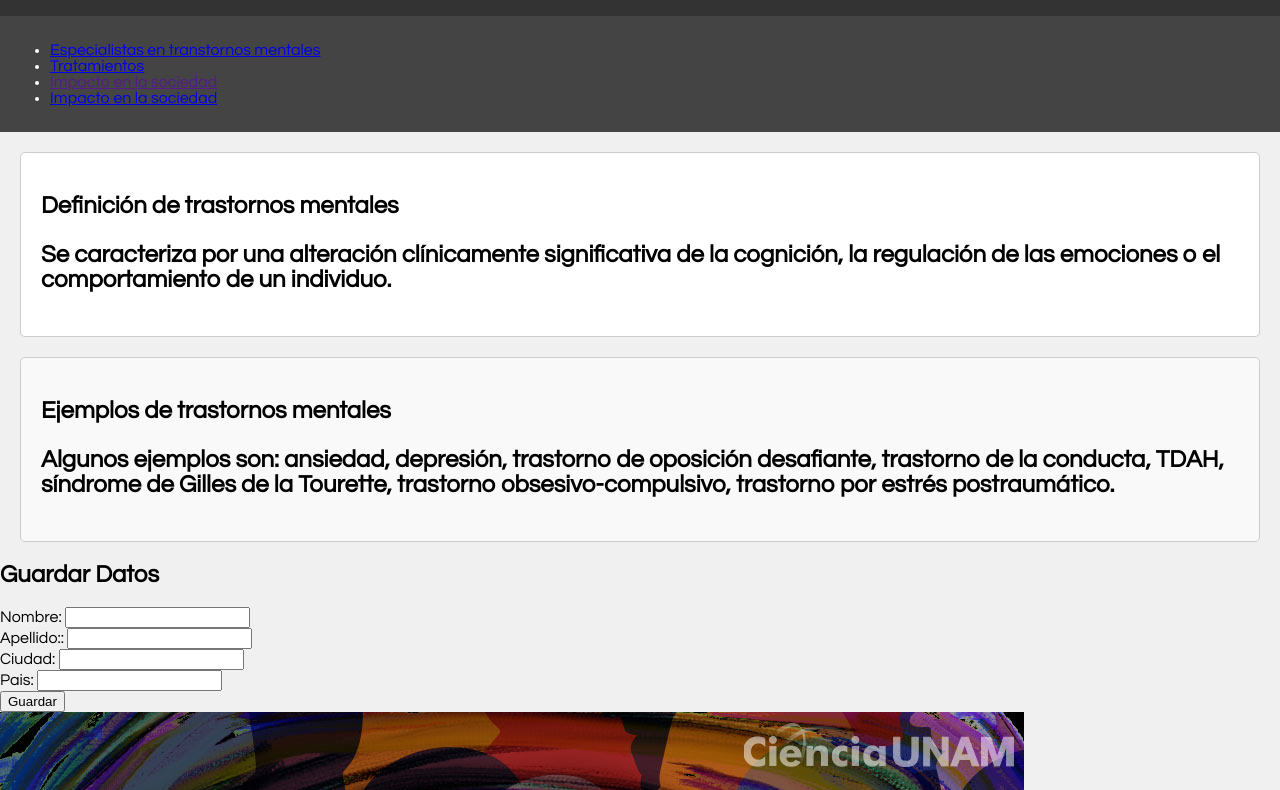
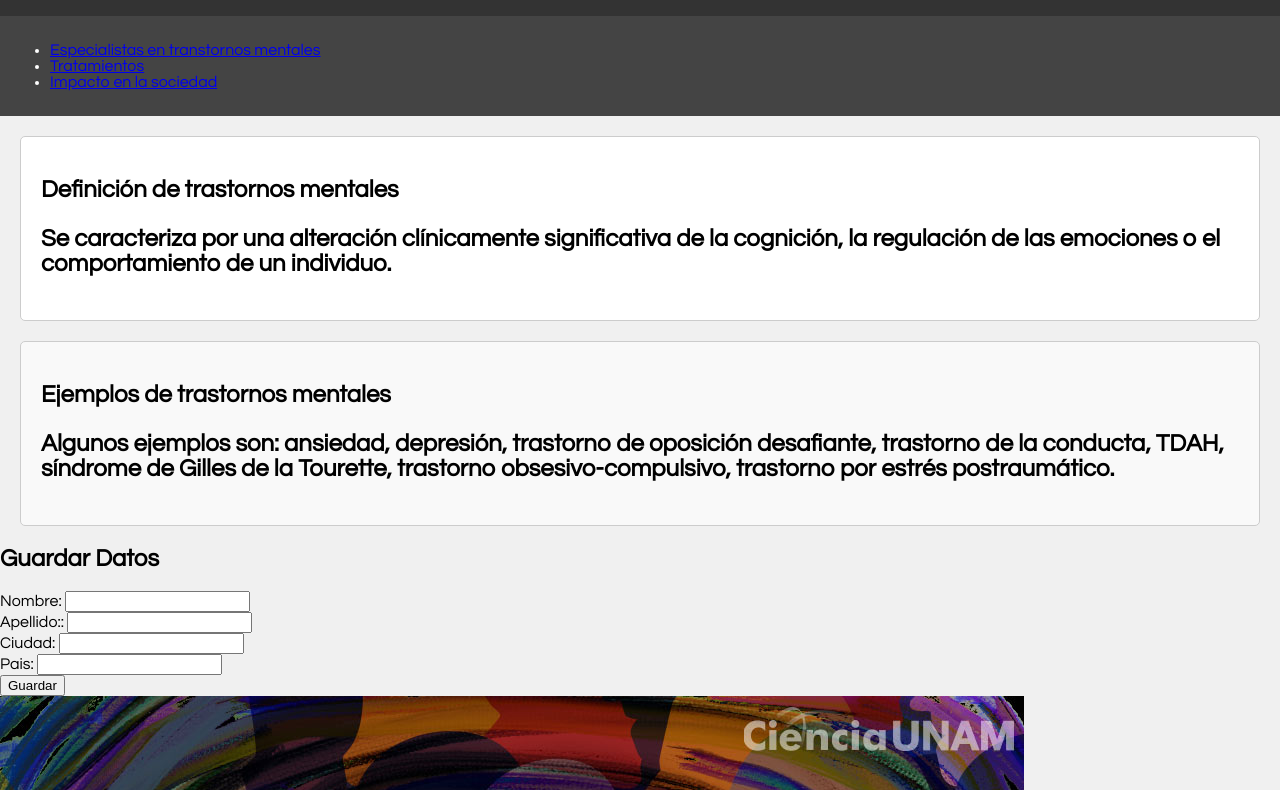
Before and after one commit to mncaela/trastornos-mentales-2, a plain HTML site: page index.html in a window 1280 px wide. Shown: the part 80-870 px from the top of the page. Drawn offline with Linux system fonts and the light colour scheme.

Commit message:
Update index.html

```diff
--- a/index.html
+++ b/index.html
@@ -65,7 +65,6 @@
 		<ul>
 			<li><a href="especialistas en trastornos mentales.html">Especialistas en transtornos mentales</a></li>
 			<li><a href="tratamientos.html">Tratamientos</a></li>
-			<li><a href="">Impacto en la sociedad</a></li>
 			<li><a href="impacto en la sociedad.html">Impacto en la sociedad</a></li>
 		<ul>
 	</nav>
```
